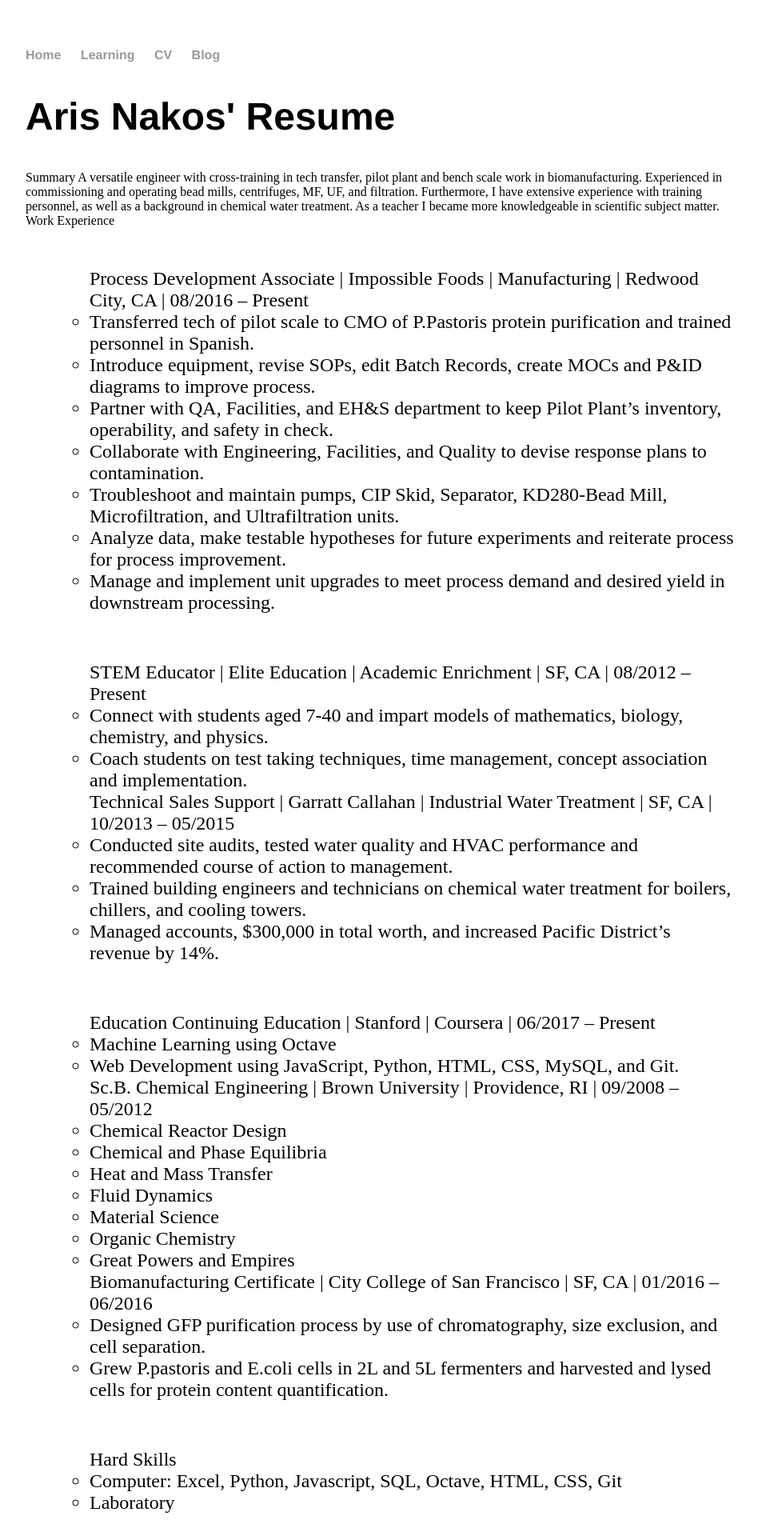
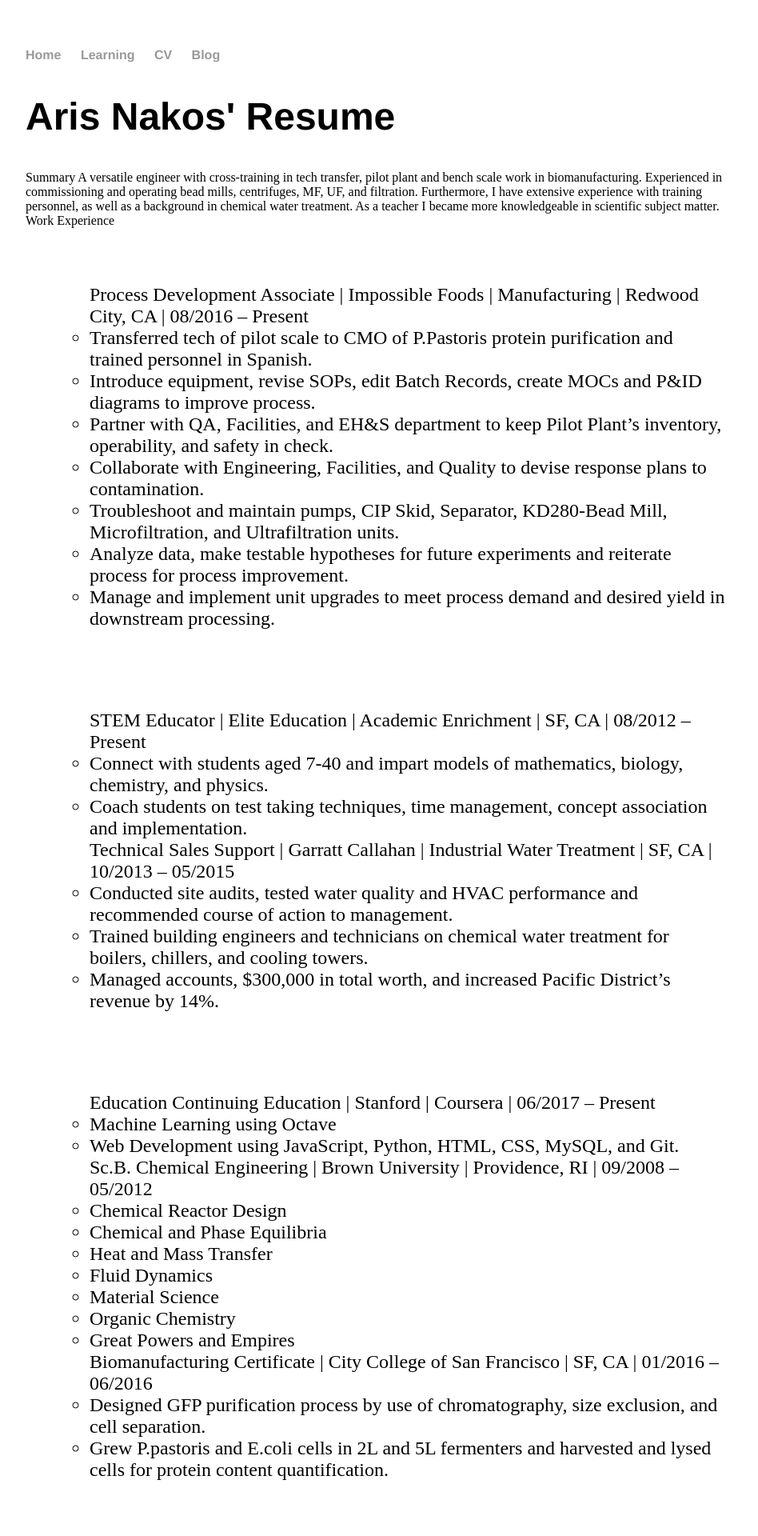
Before and after one commit to aristidesnakos/aristidesnakos.github.io, a Jekyll site: the page built from cv/index.html, in a window 1280 px wide. Shown: the top 1920 px of the page at 80% size, without its empty margins (160-1108 px from the left). Built offline with Jekyll 4.4.1, drawn with Linux system fonts in a browser that asks for light colours.

Commit message:
Update main.css

```diff
--- a/css/main.css
+++ b/css/main.css
@@ -54,9 +54,9 @@
 ul.cv {
     margin: 40px auto 40px;
     font-size: 1.5em;
-    padding-top: 10px;
-    padding-right: 10px;
-    padding-bottom: 10px;
+    padding-top: 30px;
+    padding-right: 20px;
+    padding-bottom: 30px;
     padding-left: 80px;
 }
 
```
